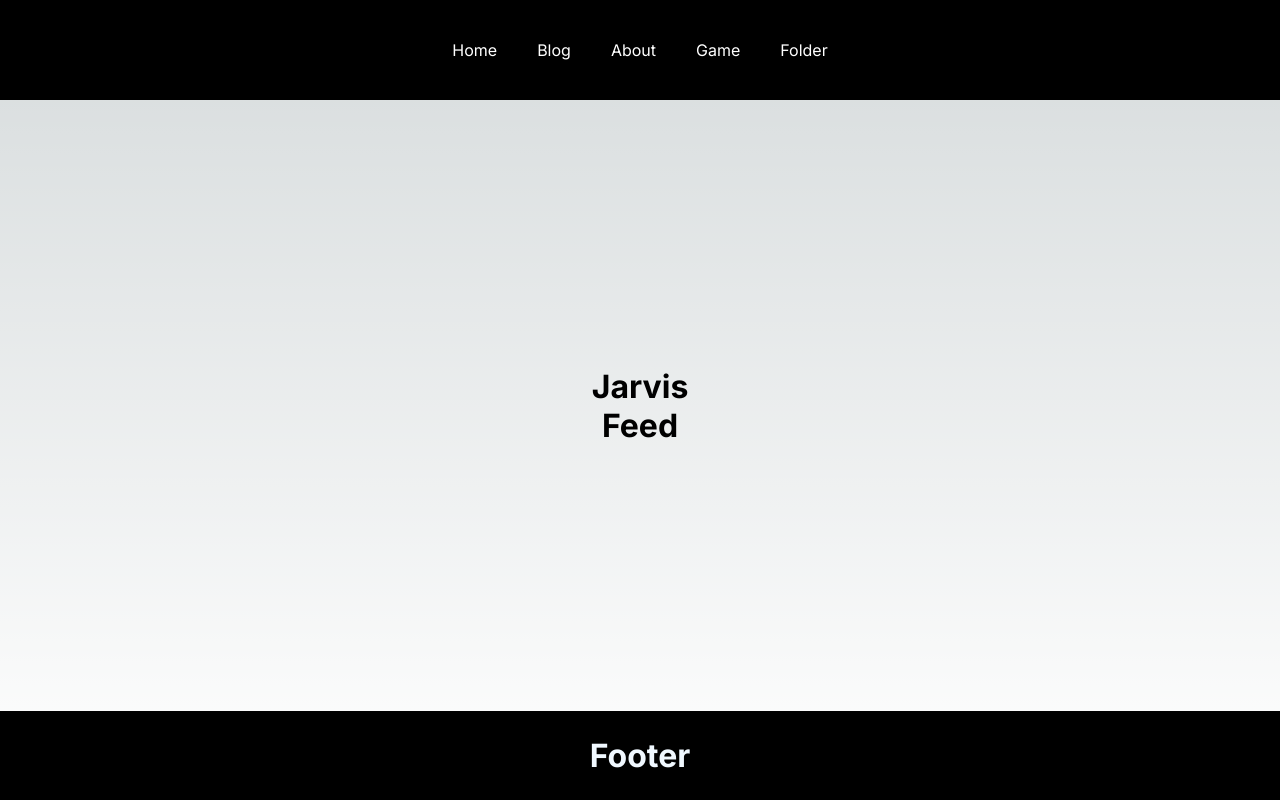
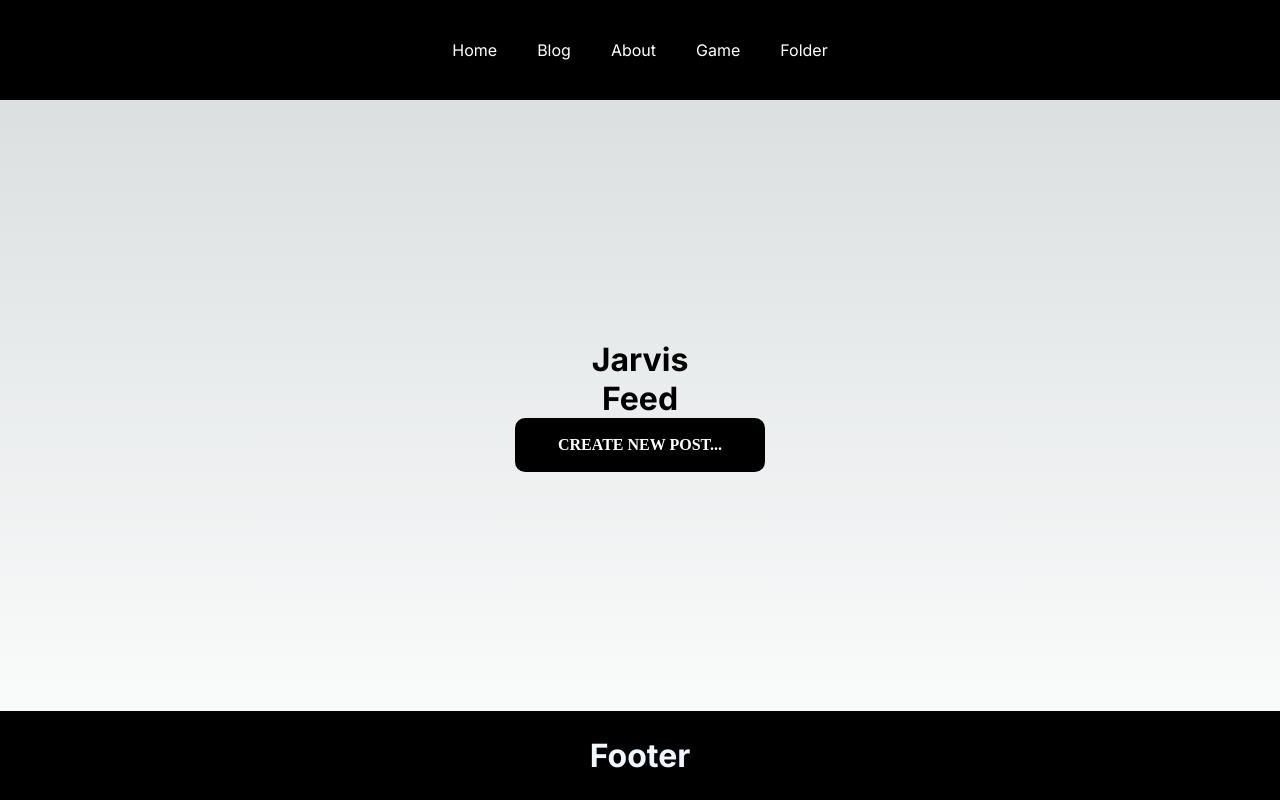
Before and after one commit to Aleksey6453/nextOne, a Next.js app: page /folder/jarvis in a window 1280 px wide. Built offline with nearby package versions, Linux system fonts and the light colour scheme.

Commit message:
add button for Create new post

```diff
--- a/app/folder/jarvis/page.jsx
+++ b/app/folder/jarvis/page.jsx
@@ -1,10 +1,27 @@
+import Link from 'next/link';
 import Feed from './Feed'
 
+export const metadata ={
+    title: "Jarvis",
+    descrition: "About Jarvis"
+}
+
 export default function Jarvis(){
+    const isUserLoginIn = true;
+
     return (
         <div className='wrapPage'>
             <h1>Jarvis</h1>
             <Feed />
+
+            {isUserLoginIn ? (
+                <div>
+                    <Link href='/create-prompt' className='btn'>
+                        Create new post...
+                    </Link>
+                </div>
+            ) :
+            <h1>User is dont Logining</h1>}
         </div>
     )
 }
```
